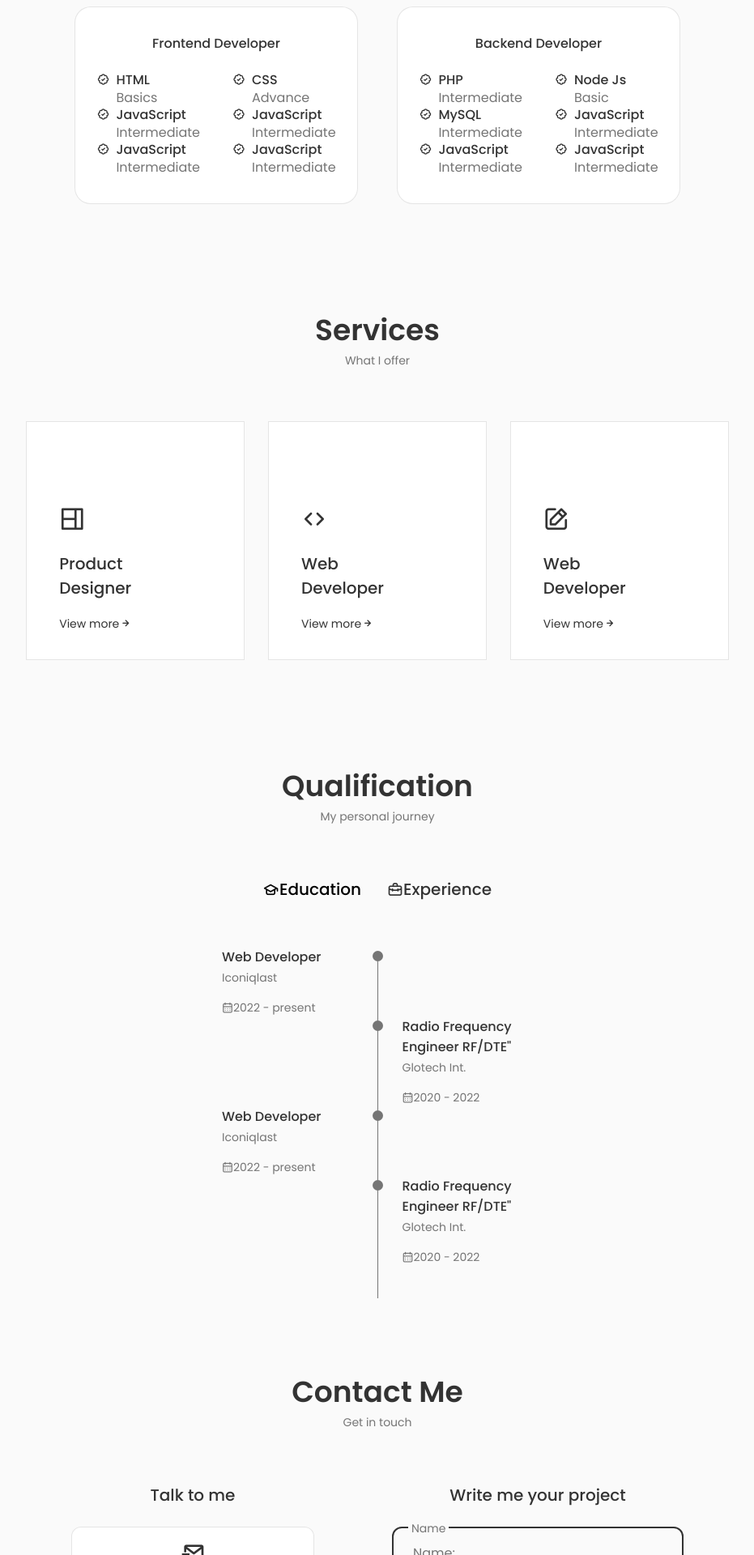
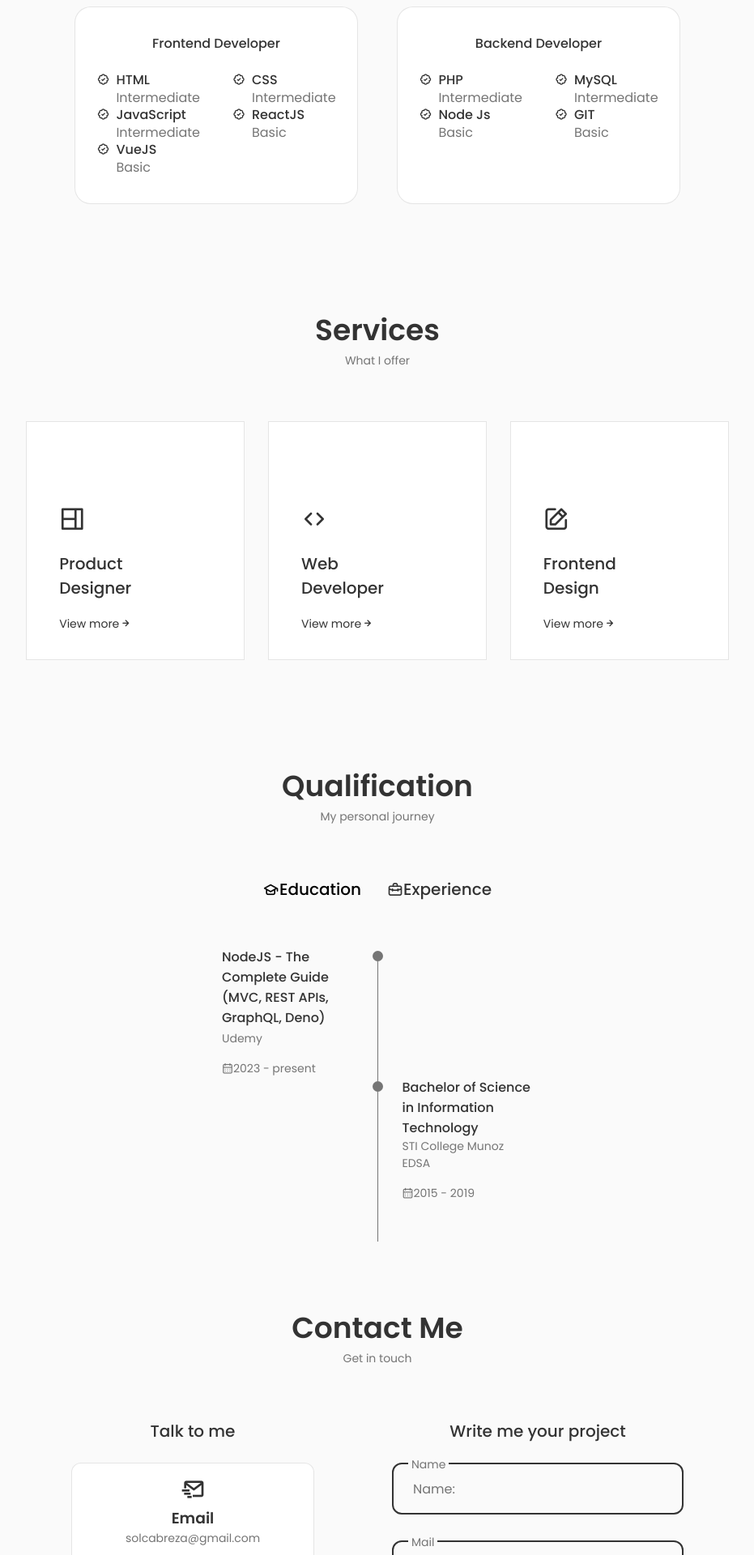
Before and after one commit to solcabz/solreact, a React (Create React App) app: page / in a window 1280 px wide. Shown: the part 1560-3480 px from the top of the page at 81% size, without its empty margins (174-1105 px from the left). Built offline with nearby package versions, Linux system fonts and the light colour scheme.

Commit message:
29/11/2023

```diff
--- a/src/components/contact/Contact.js
+++ b/src/components/contact/Contact.js
@@ -33,9 +33,9 @@ const Contact = () => {
 
               <h3 className="contact_card-title">Email</h3>
 
-              <span className="contact_card-data">user@gmail.com</span>
+              <span className="contact_card-data">solcabreza@gmail.com</span>
 
-              <a href="mailt0:cabreza@gmail.com" className="contact_button">
+              <a href="mailto:solcabreza@gmail.com" className="contact_button">
                 Write me
                 <i className="bx bx-right-arrow-alt contact_button-icon"></i>
               </a>
@@ -46,9 +46,9 @@ const Contact = () => {
 
               <h3 className="contact_card-title">Viber</h3>
 
-              <span className="contact_card-data">09*********</span>
+              <span className="contact_card-data">09476273795</span>
 
-              <a href="/" className="contact_button">
+              <a href="viber://chat?number=+639476273795" className="contact_button">
                 Write me
                 <i className="bx bx-right-arrow-alt contact_button-icon"></i>
               </a>
@@ -59,7 +59,7 @@ const Contact = () => {
 
               <h3 className="contact_card-title">Messenger</h3>
 
-              <span className="contact_card-data">User.fb</span>
+              <span className="contact_card-data">solcabz</span>
 
               <a href="https://m.me/sol.cabz.33" className="contact_button">
                 Write me
--- a/src/components/qualification/Qualification.js
+++ b/src/components/qualification/Qualification.js
@@ -29,10 +29,10 @@ const Qualification = () => {
             <div className={ toggleState === 1 ? "qualification_content  qualification_content-active" : "qualification_content  "}>
                 <div className='qualification_data'>
                     <div>
-                        <h3 className='qualification_title'>Web Developer</h3>
-                        <span className='qualification_subtitle'>Iconiqlast</span>
+                        <h3 className='qualification_title'>NodeJS - The Complete Guide (MVC, REST APIs, GraphQL, Deno)</h3>
+                        <span className='qualification_subtitle'>Udemy</span>
                         <div className="qualification_calendar">
-                            <i className="uil uil-calendar-alt"></i>2022 - present
+                            <i className="uil uil-calendar-alt"></i>2023 - present
                         </div>
                     </div>
                     <div>
@@ -50,15 +50,15 @@ const Qualification = () => {
                     </div>
 
                     <div>
-                        <h3 className='qualification_title'>Radio Frequency Engineer RF/DTE"</h3>
-                        <span className='qualification_subtitle'>Glotech Int.</span>
+                        <h3 className='qualification_title'>Bachelor of Science in Information Technology</h3>
+                        <span className='qualification_subtitle'>STI College Munoz EDSA</span>
                         <div className="qualification_calendar">
-                            <i className="uil uil-calendar-alt"></i>2020 - 2022
+                            <i className="uil uil-calendar-alt"></i>2015 - 2019
                         </div>
                     </div>
                 </div>
 
-                <div className='qualification_data'>
+                {/* <div className='qualification_data'>
                     <div>
                         <h3 className='qualification_title'>Web Developer</h3>
                         <span className='qualification_subtitle'>Iconiqlast</span>
@@ -70,31 +70,16 @@ const Qualification = () => {
                         <span className="qualification_rounder"></span>
                         <span className="qualification_line"></span>
                     </div>
-                </div>
+                </div> */}
 
-                <div className='qualification_data'>
-                    <div></div>
 
-                    <div>
-                        <span className="qualification_rounder"></span>
-                        <span className="qualification_line"></span>
-                    </div>
-
-                    <div>
-                        <h3 className='qualification_title'>Radio Frequency Engineer RF/DTE"</h3>
-                        <span className='qualification_subtitle'>Glotech Int.</span>
-                        <div className="qualification_calendar">
-                            <i className="uil uil-calendar-alt"></i>2020 - 2022
-                        </div>
-                    </div>
-                </div>
             </div>
 
             <div className={ toggleState === 2 ? "qualification_content  qualification_content-active" : "qualification_content  "}>
                 <div className='qualification_data'>
                     <div>
-                        <h3 className='qualification_title'>Web Developer2</h3>
-                        <span className='qualification_subtitle'>Iconiqlast2</span>
+                        <h3 className='qualification_title'>Web Developer A</h3>
+                        <span className='qualification_subtitle'>Iconiqlast Studio</span>
                         <div className="qualification_calendar">
                             <i className="uil uil-calendar-alt"></i>2022 - present
                         </div>
--- a/src/components/services/Services.js
+++ b/src/components/services/Services.js
@@ -103,7 +103,7 @@ function Services() {
         <div className="services_content">
           <div>
             <i className="uil uil-edit services_icon"></i>
-            <h3 className="services_title">Web <br /> Developer</h3>
+            <h3 className="services_title">Frontend <br /> Design</h3>
           </div>
 
           <span className="services_button" onClick={ () => toggleTab(3) }>
--- a/src/components/skills/Backend.js
+++ b/src/components/skills/Backend.js
@@ -19,8 +19,8 @@ function Backend() {
         <div className="skills_data">
           <i className="bx bx-badge-check"></i>
           <div>
-            <h3 className="skills_name">Node Js</h3>
-            <span className="skills_level">Basic</span>
+            <h3 className="skills_name">MySQL</h3>
+            <span className="skills_level">Intermediate</span>
           </div>
         </div>
       </div>
@@ -29,13 +29,25 @@ function Backend() {
         <div className="skills_data">
           <i className="bx bx-badge-check"></i>
           <div>
-            <h3 className="skills_name">MySQL</h3>
-            <span className="skills_level">Intermediate</span>
+            <h3 className="skills_name">Node Js</h3>
+            <span className="skills_level">Basic</span>
           </div>
         </div>
       </div>
 
+
+
       <div className="skills_group">
+          <div className="skills_data">
+            <i className="bx bx-badge-check"></i>
+            <div>
+              <h3 className="skills_name">GIT</h3>
+              <span className="skills_level">Basic</span>
+            </div>
+          </div>
+        </div>
+
+        {/* <div className="skills_group">
           <div className="skills_data">
             <i className="bx bx-badge-check"></i>
             <div>
@@ -53,17 +65,7 @@ function Backend() {
               <span className="skills_level">Intermediate</span>
             </div>
           </div>
-        </div>
-
-        <div className="skills_group">
-          <div className="skills_data">
-            <i className="bx bx-badge-check"></i>
-            <div>
-              <h3 className="skills_name">JavaScript</h3>
-              <span className="skills_level">Intermediate</span>
-            </div>
-          </div>
-        </div>
+        </div> */}
     </div>
   </div>
   )
--- a/src/components/skills/Frontend.js
+++ b/src/components/skills/Frontend.js
@@ -12,7 +12,7 @@ function Frontend() {
 
             <div>
               <h3 className="skills_name">HTML</h3>
-              <span className="skills_level">Basics</span>
+              <span className="skills_level">Intermediate</span>
             </div>
           </div>
         </div>
@@ -22,16 +22,6 @@ function Frontend() {
             <i className="bx bx-badge-check"></i>
             <div>
               <h3 className="skills_name">CSS</h3>
-              <span className="skills_level">Advance</span>
-            </div>
-          </div>
-        </div>
-
-        <div className="skills_group">
-          <div className="skills_data">
-            <i className="bx bx-badge-check"></i>
-            <div>
-              <h3 className="skills_name">JavaScript</h3>
               <span className="skills_level">Intermediate</span>
             </div>
           </div>
@@ -51,8 +41,8 @@ function Frontend() {
           <div className="skills_data">
             <i className="bx bx-badge-check"></i>
             <div>
-              <h3 className="skills_name">JavaScript</h3>
-              <span className="skills_level">Intermediate</span>
+              <h3 className="skills_name">ReactJS</h3>
+              <span className="skills_level">Basic</span>
             </div>
           </div>
         </div>
@@ -61,11 +51,21 @@ function Frontend() {
           <div className="skills_data">
             <i className="bx bx-badge-check"></i>
             <div>
+              <h3 className="skills_name">VueJS</h3>
+              <span className="skills_level">Basic</span>
+            </div>
+          </div>
+        </div>
+
+        {/* <div className="skills_group">
+          <div className="skills_data">
+            <i className="bx bx-badge-check"></i>
+            <div>
               <h3 className="skills_name">JavaScript</h3>
               <span className="skills_level">Intermediate</span>
             </div>
           </div>
-        </div>
+        </div> */}
       </div>
     </div>
   );
```
